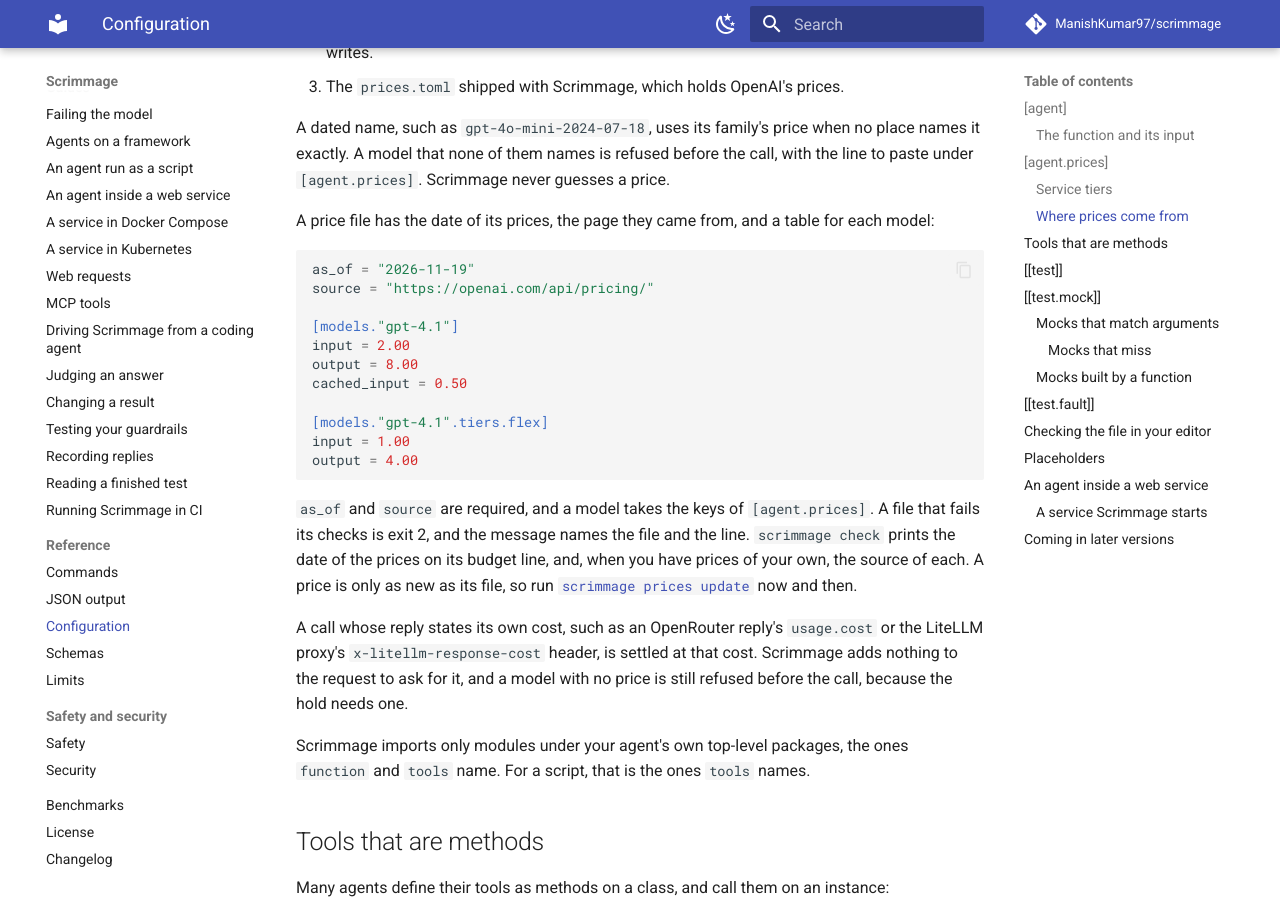
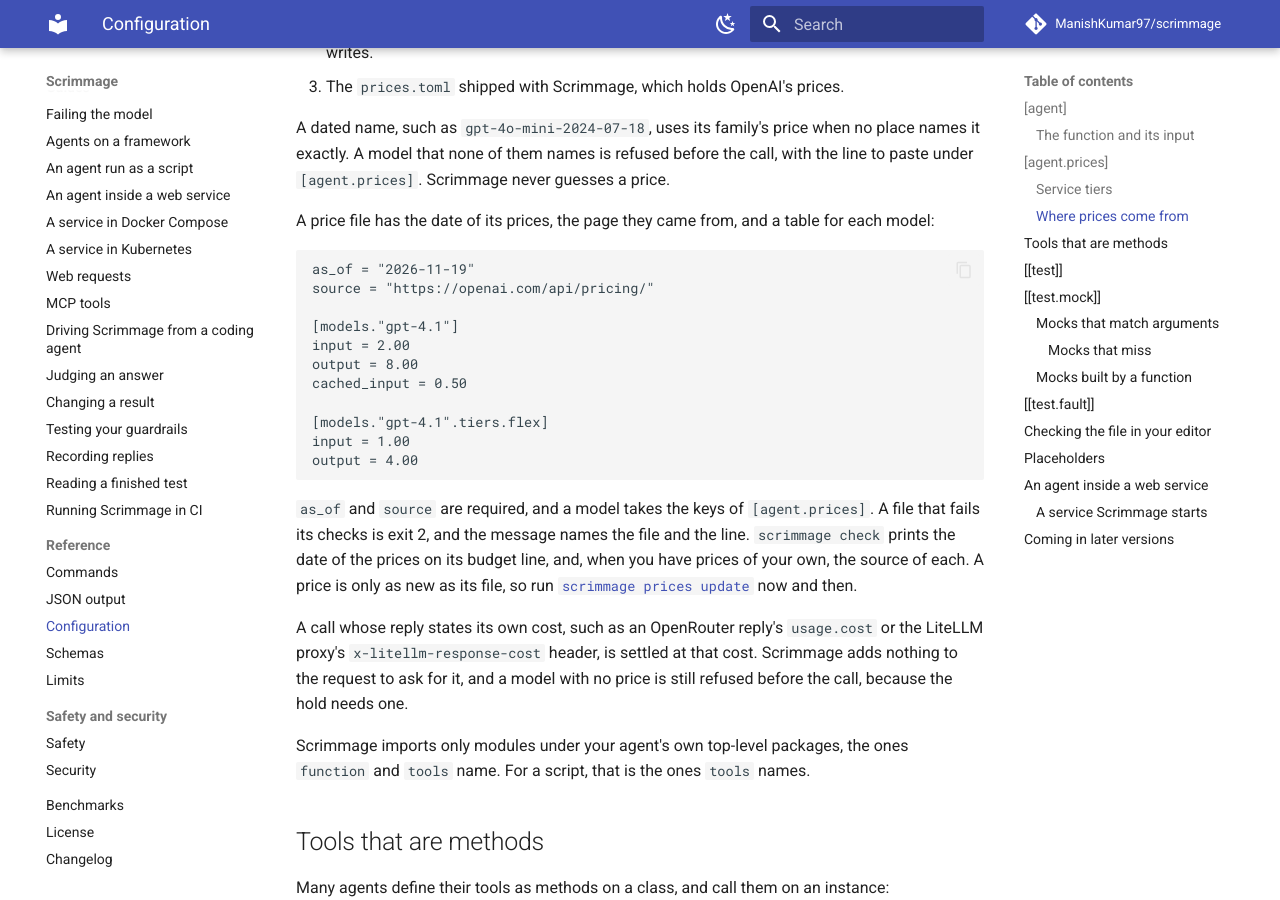
Before and after one commit to ManishKumar97/scrimmage, an MkDocs documentation site: the page built from docs/configuration.md, in a window 1280 px wide and 900 px high, scrolled down 4775 px. Built offline with MkDocs 1.6.1 and Material for MkDocs 9.7.7, drawn with Linux system fonts in a browser that asks for light colours; comment, search, counter and statistics services are not loaded.

Commit message:
fix(prices): read service_tier in the managed config test, fence the file example

````diff
--- a/docs/configuration.md
+++ b/docs/configuration.md
@@ -114,7 +114,7 @@ Scrimmage never guesses a price.
 
 A price file has the date of its prices, the page they came from, and a table for each model:
 
-```toml
+```text
 as_of = "2026-11-19"
 source = "https://openai.com/api/pricing/"
 
````
Also changed, not shown: 1 other file.
